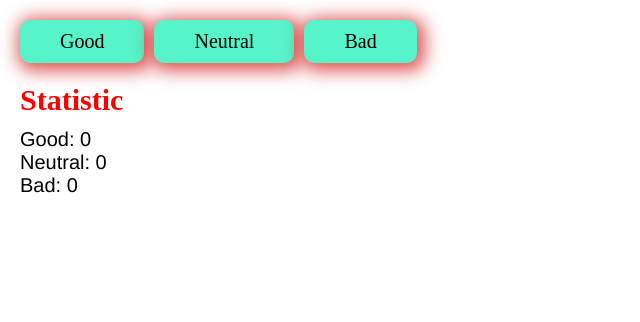
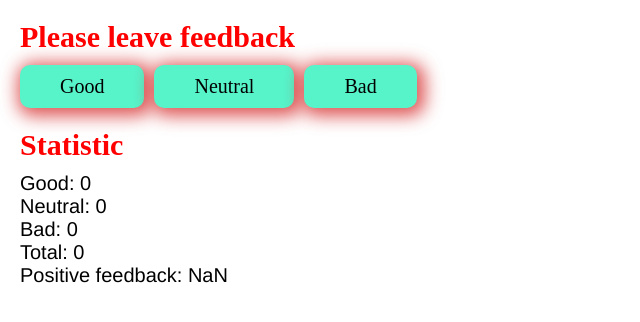
Before and after one commit to bgirlalma/goit-react-hw-02-feedback, a React (Create React App) app: page / in a window 1280 px wide. Shown: the top 322 px of the page, without its empty margins (0-640 px from the left). Built offline with nearby package versions, Linux system fonts and the light colour scheme.

Commit message:
+total and positiveFeedback

```diff
--- a/src/components/App.jsx
+++ b/src/components/App.jsx
@@ -1,7 +1,6 @@
 import { Component } from "react";
 import { Feedback } from "./Feedback/feedback";
 import { GlobalStyle } from "./globalStyled";
-
 
 export class  App extends Component {
   state = {
--- /dev/null
+++ b/src/components/Feedback/Statistic/statistic.js
@@ -0,0 +1,23 @@
+import { Component } from "react";
+import { TitleStatistic, StatisticList } from './statistic.styled'
+
+
+export class Statistic extends Component {
+render() {
+    const totalFeedback = this.props.countTotalFeedback();
+    const positiveFeedbackPercentage = this.props.countPositiveFeedbackPercentage();
+return (
+<div>
+    <TitleStatistic>Statistic</TitleStatistic>
+<ul>
+    <StatisticList>Good: {this.props.feedback.good}</StatisticList>
+    <StatisticList>Neutral: {this.props.feedback.neutral}</StatisticList>
+    <StatisticList>Bad: {this.props.feedback.bad}</StatisticList>
+    <StatisticList>Total: {totalFeedback}</StatisticList>
+    <StatisticList>Positive feedback: {positiveFeedbackPercentage}</StatisticList>
+</ul>
+
+</div>
+)
+}
+}
--- /dev/null
+++ b/src/components/Feedback/Statistic/statistic.styled.js
@@ -0,0 +1,17 @@
+import styled from 'styled-components';
+
+export const TitleStatistic = styled.h2`
+font-family: Cantarell;
+font-size: 30px;
+color: red;
+
+margin-top: 20px;
+margin-bottom: 10px;
+`;
+
+export const StatisticList = styled.li`
+list-style: none;
+font-family: Helvetica Neue;
+font-size: 20px;
+
+`;
--- a/src/components/Feedback/feedback.js
+++ b/src/components/Feedback/feedback.js
@@ -1,22 +1,32 @@
-import { FeedbackWrapper, ButtonFeedback, LastChild, Title, StatisticList } from './feedback.styled'
+import { Statistic } from './Statistic/statistic';
+import { FeedbackWrapper, ButtonFeedback, LastChild, Title } from './feedback.styled'
 
 import { Component } from "react";
 export class Feedback extends Component {
 
+
+countTotalFeedback (good, neutral, bad) {
+const totalFeedback = good + neutral + bad;
+return totalFeedback;
+
+}
+
+countPositiveFeedbackPercentage(good, neutral, bad) {
+const totalFeedback = this.countTotalFeedback(good, neutral, bad);
+const positiveFeedback = (good / totalFeedback) * 100;
+return positiveFeedback;
+}
+
 render() {
+const {good, neutral, bad} = this.props.feedback;
 return (
     <FeedbackWrapper>
+    <Title>Please leave feedback</Title>
     <ButtonFeedback onClick={() => this.props.updateFeedback('good')}>Good</ButtonFeedback>
     <ButtonFeedback onClick={() => this.props.updateFeedback('neutral')}>Neutral</ButtonFeedback>
     <LastChild onClick={() => this.props.updateFeedback('bad')}>Bad</LastChild>
 
-          <Title>Statistic</Title>
-    <ul>
-       <StatisticList>Good: {this.props.feedback.good}</StatisticList>
-       <StatisticList>Neutral: {this.props.feedback.neutral}</StatisticList>
-       <StatisticList>Bad: {this.props.feedback.bad}</StatisticList>
-    </ul>
-
+    <Statistic feedback={this.props.feedback} countTotalFeedback={() => this.countTotalFeedback(good, neutral, bad)} countPositiveFeedbackPercentage={() => this.countPositiveFeedbackPercentage(good, neutral, bad)}/>
     </FeedbackWrapper>
 )
 }
--- a/src/components/Feedback/feedback.styled.js
+++ b/src/components/Feedback/feedback.styled.js
@@ -4,7 +4,7 @@ export const FeedbackWrapper = styled.div`
  width: 480px;
  padding-left: 20px;
  padding-right: 20px;
- margin-top: 20px;
+ padding-top: 20px;
 
 `;
 
@@ -43,13 +43,5 @@ font-family: Cantarell;
 font-size: 30px;
 color: red;
 
-margin-top: 20px;
 margin-bottom: 10px;
 `;
-
-export const StatisticList = styled.li`
-list-style: none;
-font-family: Helvetica Neue;
-font-size: 20px;
-
-`;
```
Lines whose indentation alone changed are shown as unchanged.
